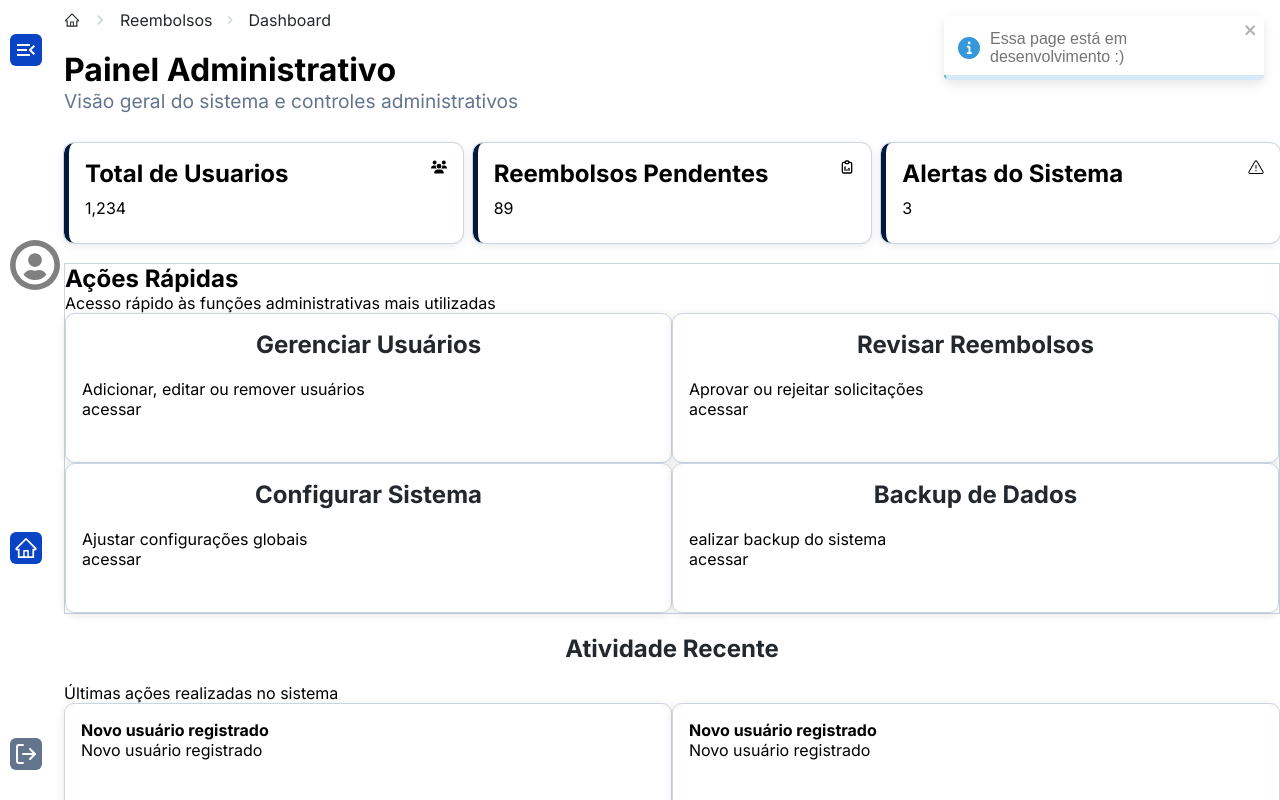
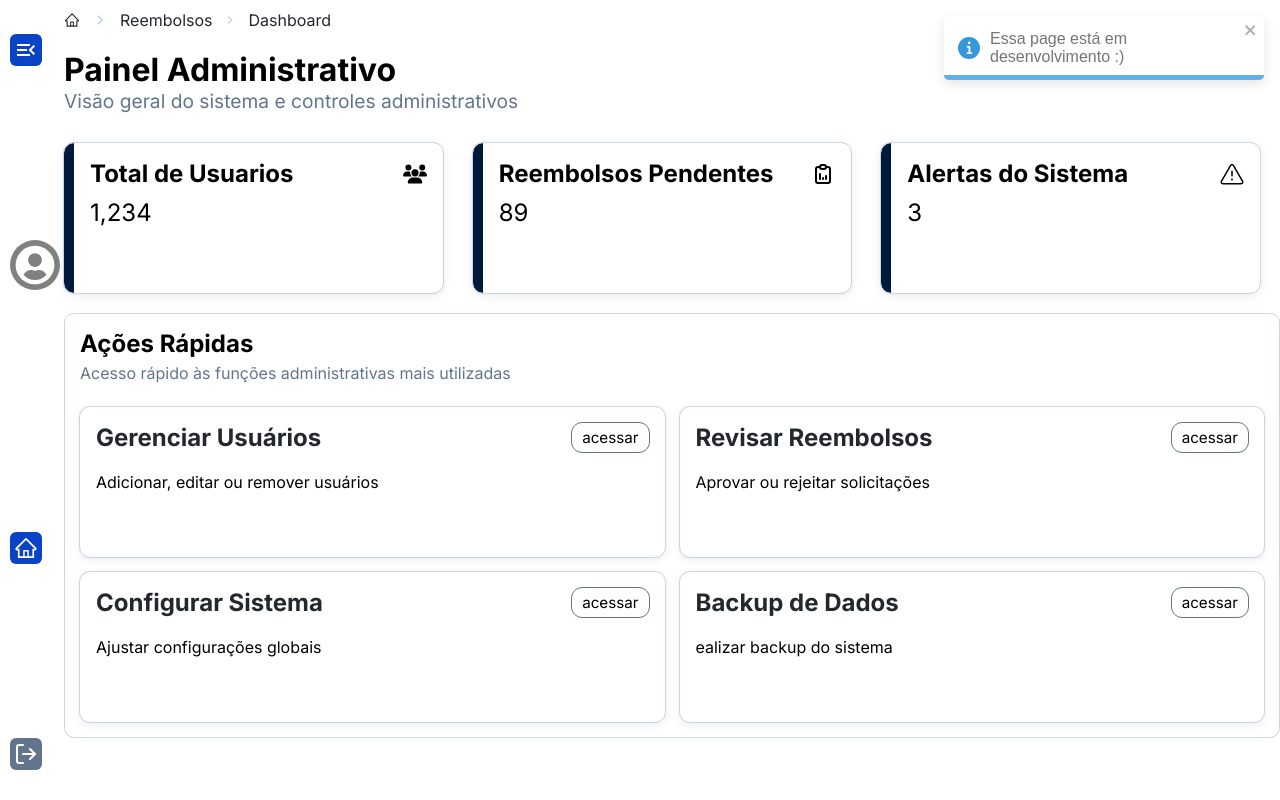
Before and after one commit to lucasgomesdacruz/sispar, a React (Vite) app: page /dashboardAdm in a window 1280 px wide. Shown: the top 800 px of the page. Built offline with nearby package versions, Linux system fonts and the light colour scheme.

Commit message:
styles: adiciona estile em dashboardAdm

```diff
--- a/src/pages/dashboardAdm/DashboardAdm.jsx
+++ b/src/pages/dashboardAdm/DashboardAdm.jsx
@@ -55,46 +55,48 @@ const DashboardAdm = () => {
             </section>
 
             <section className={styles.actions}>
-              <div>
+              <div className={styles.headerActions}>
                 <h2>Ações Rápidas</h2>
                 <p>Acesso rápido às funções administrativas mais utilizadas</p>
               </div>
               <ul>
                 <li>
-                  <div>
+                  <div className={styles.contentActions}>
+
                     <h3>Gerenciar Usuários</h3>
                     <p>Adicionar, editar ou remover usuários</p>
                   </div>
-                  <p>acessar</p>
+                  <p className={styles.buttonActions}>acessar</p>
                 </li>
 
                 <li>
-                  <div>
+
+                  <div className={styles.contentActions}>
                     <h3>Revisar Reembolsos</h3>
                     <p>Aprovar ou rejeitar solicitações</p>
                   </div>
-                  <p>acessar</p>
+                  <p className={styles.buttonActions}>acessar</p>
                 </li>
 
                 <li>
-                  <div>
+                  <div className={styles.contentActions}>
                     <h3>Configurar Sistema</h3>
                     <p>Ajustar configurações globais</p>
                   </div>
-                  <p>acessar</p>
+                  <p className={styles.buttonActions}>acessar</p>
                 </li>
 
                 <li>
-                  <div>
+                  <div className={styles.contentActions}>
                     <h3>Backup de Dados</h3>
                     <p>ealizar backup do sistema</p>
                   </div>
-                  <p>acessar</p>
+                  <p className={styles.buttonActions}>acessar</p>
                 </li>
 
               </ul>
             </section>
-            <section className={styles.activities}>
+            {/* <section className={styles.activities}>
               <div>
                 <h3>Atividade Recente</h3>
                 <p>Últimas ações realizadas no sistema</p>
@@ -117,7 +119,7 @@ const DashboardAdm = () => {
                   <p>Novo usuário registrado</p>
                 </li>
               </ul>
-            </section>
+            </section> */}
         </main>
         <ToastContainer position="top-right" autoClose={3000} />
     </div>
--- a/src/pages/dashboardAdm/DashboardAdm.module.scss
+++ b/src/pages/dashboardAdm/DashboardAdm.module.scss
@@ -52,42 +52,112 @@
                 display: flex;
                 flex-direction: column;
                 gap: 2px;
-                border-left: 5px solid $primary-bg;
+                border-left: 10px solid $primary-bg;
                 border-radius: 10px;
                 outline: 1px solid #CBD4E1;
                 gap: 10px;
                 padding: 1rem;
                 background-color: #fff;
                 box-shadow: 0 2px 10px rgba(0, 0, 0, 0.1);
-                height: 100px;
+                height: 150px;
+                width: 95%;
 
                 div {
                     display: flex;
                     justify-content: space-between;
+                    align-items: center;
+
+                    h2 {
+
+                    }
+
+                    svg {
+                        font-size: 1.5rem;
+                    }
+
+
+                }
+
+                p {
+                    font-size: 1.5rem;
                 }
             }
         }
 
         .actions {
+            display: flex;
+            flex-direction: column;
+            justify-content: space-between;
             width: 100%;
+            height: 425px;
             border: 1px solid #CBD4E1;
+            padding: 15px;
+            border-radius: 10px;
+
+            .headerActions {
+               display: flex;
+               flex-direction: column;
+               gap: 5px;
+
+               h2 {
+                    font-size: 1.5rem;
+                }
+
+                p {
+                    font-size: 1rem;
+                    color: $secondary-layer;
+                }
+            }
 
             ul {
                 width: 100%;
+                // height: 400px;
                 display: grid;
+                gap: 15px;
                 grid-template-columns: 1fr 1fr;
                 grid-template-rows: 1fr 1fr;
-            }
 
                 li {
+                    display: flex;
+                    align-items: start;
+                    justify-content: space-between;
+                    // gap: 2px;
                     border-radius: 10px;
-                border: 1px solid #CBD4E1;
+                    outline: 1px solid #CBD4E1;
                     gap: 10px;
                     padding: 1rem;
                     background-color: #fff;
                     box-shadow: 0 2px 10px rgba(0, 0, 0, 0.1);
                     height: 150px;
+                    width: 100%;
+
+                    div {
+                        display: flex;
+                        justify-content: space-between;
+                        align-items: start;
+                        flex-direction: column;
+
+                        h3 {
+
                         }
+
+                        .contentActions {
+                            font-size: 1rem;
+                            color: $secondary-layer;
+                        }
+                    }
+
+                    .buttonActions {
+                        padding: 5px 10px;
+                        outline: 1px solid $secondary-layer;
+                        border-radius: 10px;
+                        cursor: pointer;
+                        font-size: 0.95rem;
+                    }
+                }
+            }
+
+
         }
 
         .activities {
```
Lines whose indentation alone changed are shown as unchanged.
